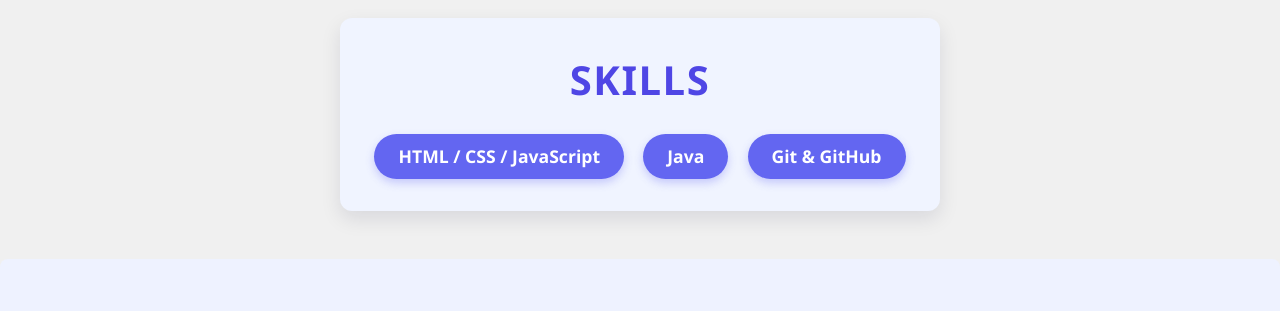
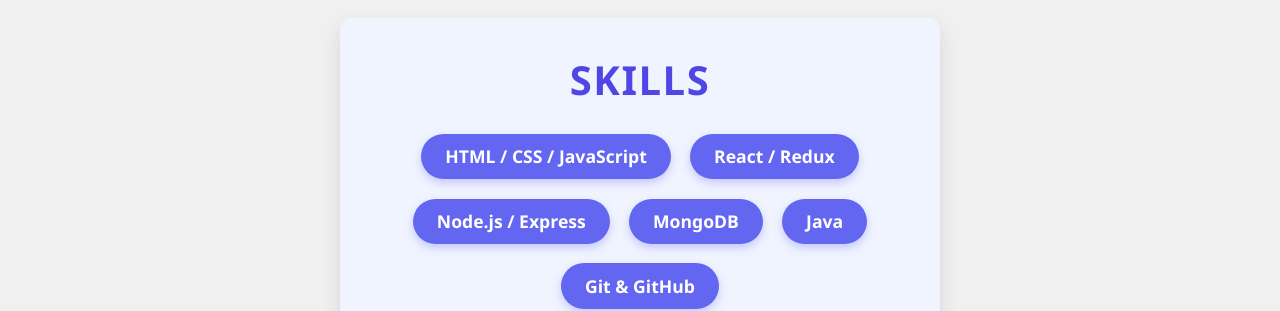
Before and after one commit to shivraj-852/my-portfolio, a React (Vite) app: page / in a window 1280 px wide. Shown: the part 1320-1631 px from the top of the page. Built offline with nearby package versions, Linux system fonts and the light colour scheme.

Commit message:
Update Skills.jsx

```diff
--- a/src/components/Skills.jsx
+++ b/src/components/Skills.jsx
@@ -6,7 +6,10 @@
     <section className="skills">
       <h2>Skills</h2>
       <ul>
-        <li>HTML / CSS / JavaScript</li>
+     <li>HTML / CSS / JavaScript</li>
+        <li>React / Redux</li>
+        <li>Node.js / Express</li>
+        <li>MongoDB</li>
         <li>Java</li>
         <li>Git & GitHub</li>
       </ul>
```
